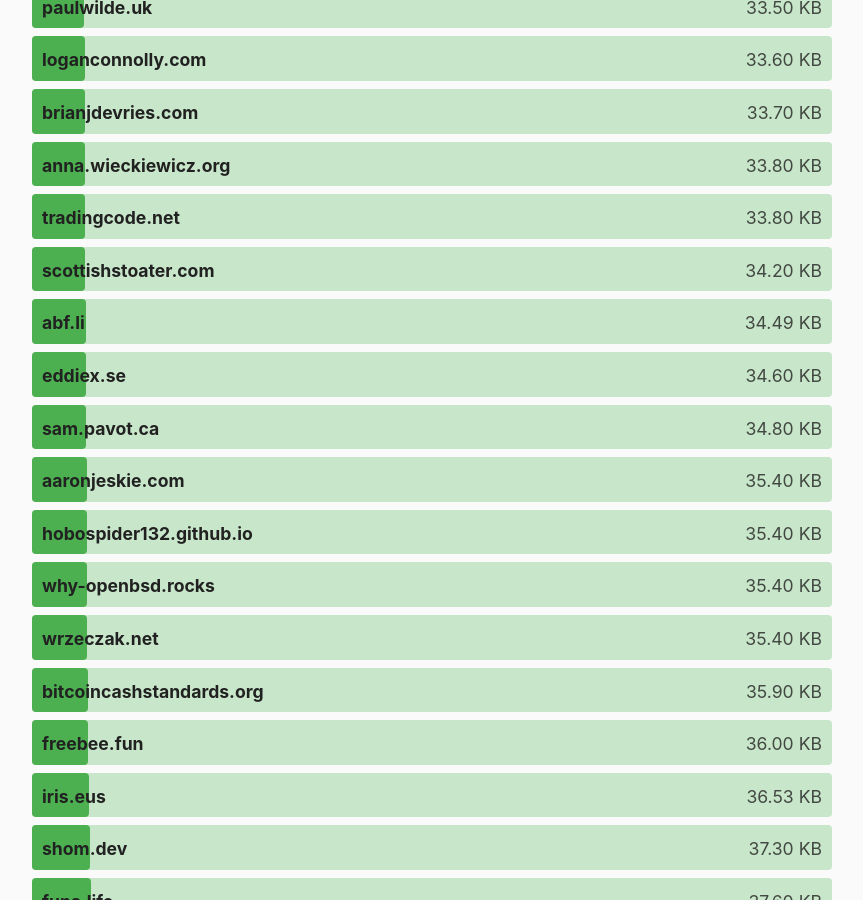
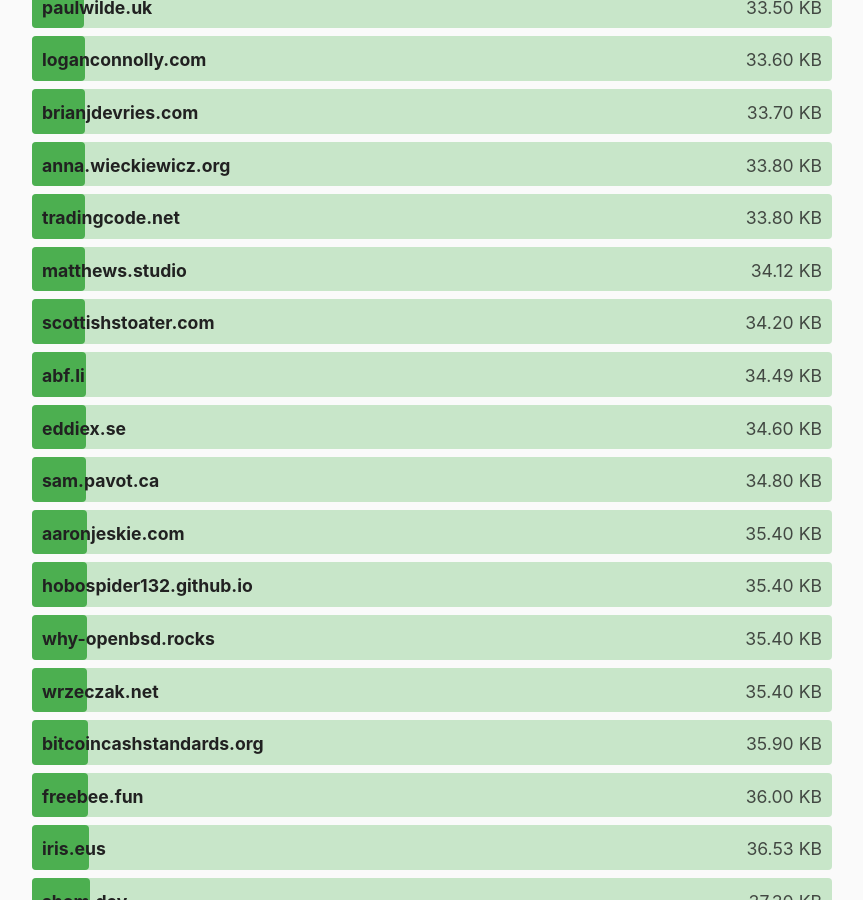
Before and after one commit to kevquirk/512kb.club, a Jekyll site: the page built from index.md, in a window 1280 px wide and 900 px high, scrolled down 14577 px. Shown: the whole window, without its empty margins (208-1071 px from the left). Built offline with Jekyll 4.4.1, drawn with Linux system fonts in a browser that asks for light colours.

Commit message:
Update sites.yml
Added matthews.studio to the 512kb club.

```diff
--- a/_data/sites.yml
+++ b/_data/sites.yml
@@ -1,3 +1,8 @@
+- domain: matthews.studio
+  url: https://matthews.studio/
+  size: 34.12
+  last_checked: 2024-07-08
+
 - domain: 0xedward.io
   url: https://0xedward.io/
   size: 6.2
```
